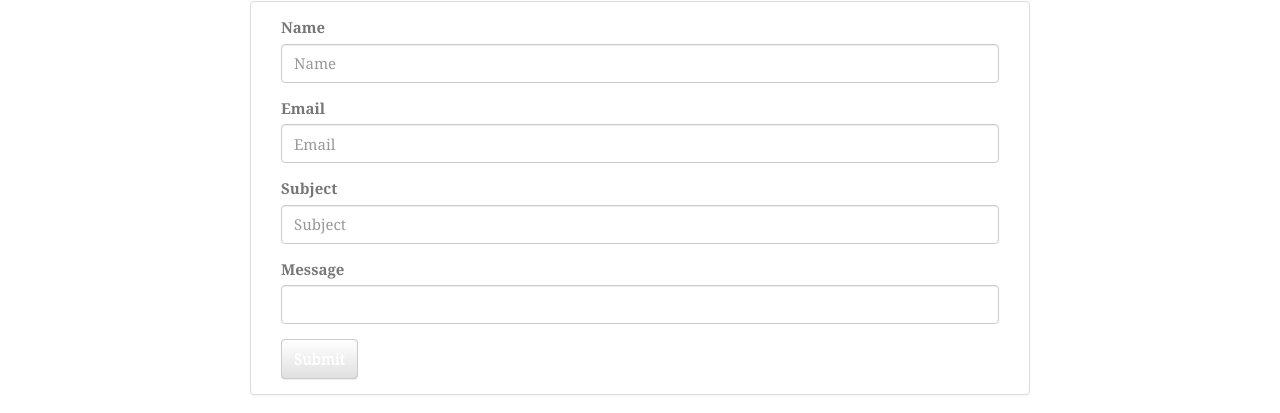
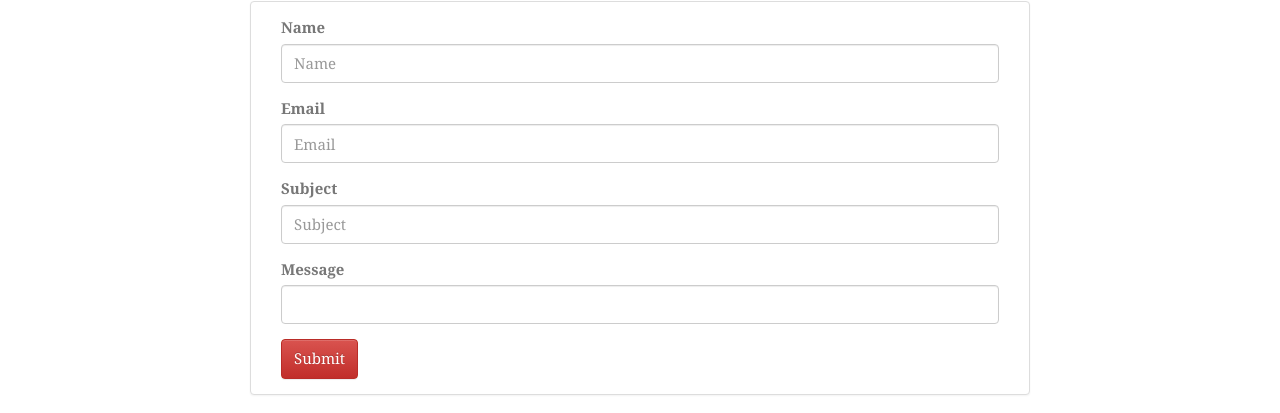
Before and after one commit to blanegraff/assignTwo, a plain HTML site: page contact-me.html in a window 1280 px wide. Shown: the part 156-569 px from the top of the page. Drawn offline with Linux system fonts and the light colour scheme; a web font is replaced by a local one.

Commit message:
Added files via upload
button change

```diff
--- a/contact-me.html
+++ b/contact-me.html
@@ -62,7 +62,7 @@
                                           <label for="inputMessage">Message</label>
                                           <input type="text" class="form-control" id="inputMessage">
                                     </div>
-                                    <button id="submitButton" type="button" class="btn btn-default">Submit</button>
+                                    <button id="submitButton" type="submit" class="btn btn-danger">Submit</button>
                               </form>
                         </div>
                   </div>
```
